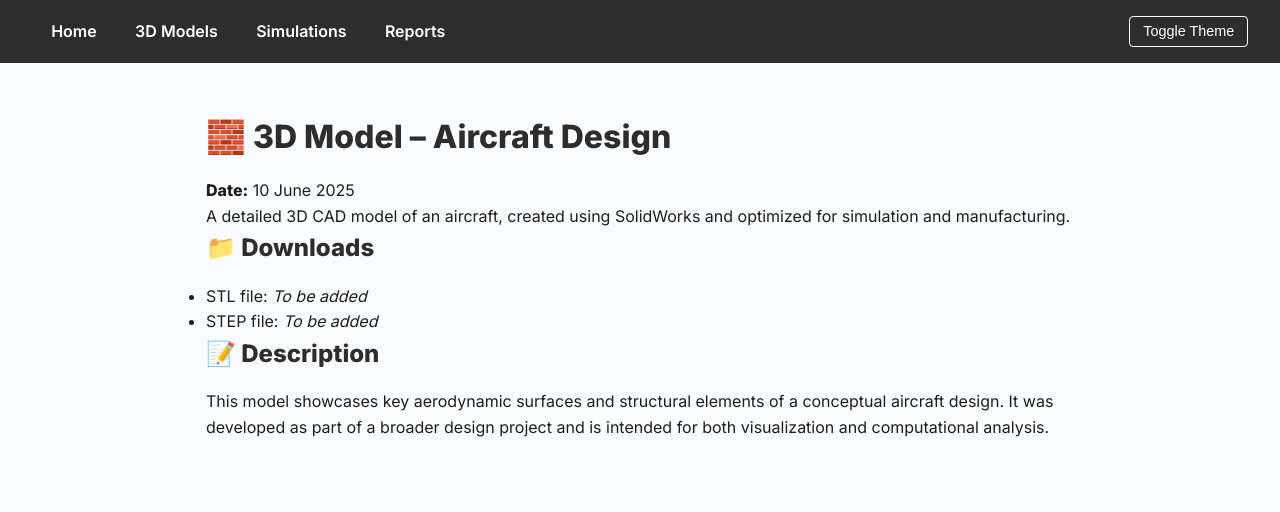
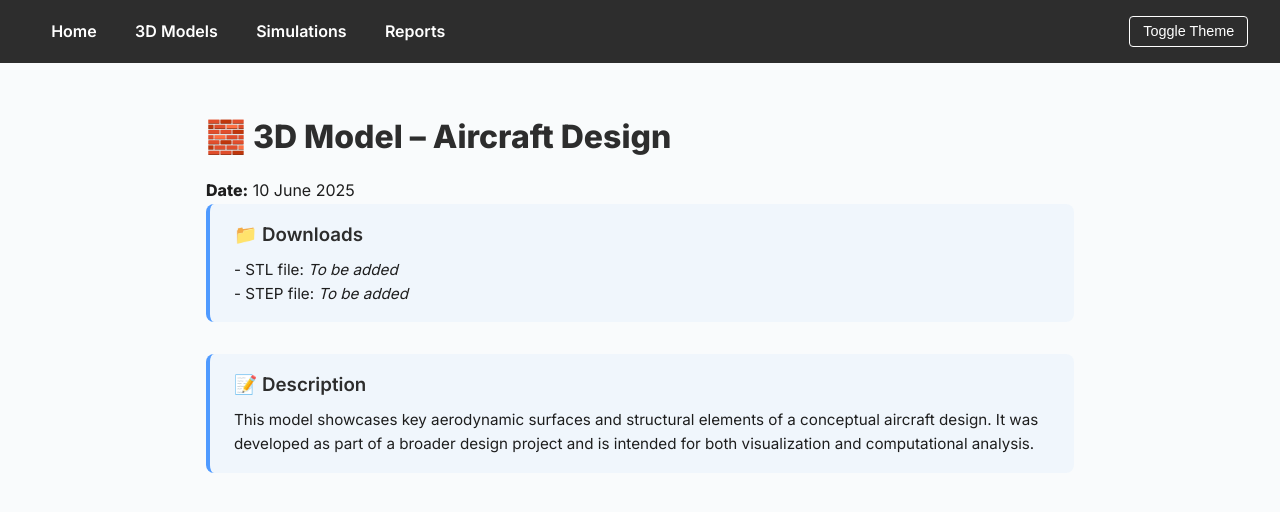
Before and after one commit to tob-mas/engineeringportfolio, a Jekyll site: the page built from 3d_models/10-06-25/index.md, in a window 1280 px wide. Shown: the top 512 px of the page. Built offline with Jekyll 4.4.1, drawn with Linux system fonts in a browser that asks for light colours.

Commit message:
Update index.md

```diff
--- a/3d_models/10-06-25/index.md
+++ b/3d_models/10-06-25/index.md
@@ -6,13 +6,13 @@ title: 3D Model – Aircraft Design (10-06-2025)
 # 🧱 3D Model – Aircraft Design
 **Date:** 10 June 2025
 
-A detailed 3D CAD model of an aircraft, created using SolidWorks and optimized for simulation and manufacturing.
+<div class="content-block">
+  <h3>📁 Downloads</h3>
+  <p>- STL file: <em>To be added</em><br>
+     - STEP file: <em>To be added</em></p>
+</div>
 
-## 📁 Downloads
-
-- STL file: *To be added*
-- STEP file: *To be added*
-
-## 📝 Description
-
-This model showcases key aerodynamic surfaces and structural elements of a conceptual aircraft design. It was developed as part of a broader design project and is intended for both visualization and computational analysis.
+<div class="content-block">
+  <h3>📝 Description</h3>
+  <p>This model showcases key aerodynamic surfaces and structural elements of a conceptual aircraft design. It was developed as part of a broader design project and is intended for both visualization and computational analysis.</p>
+</div>
```
